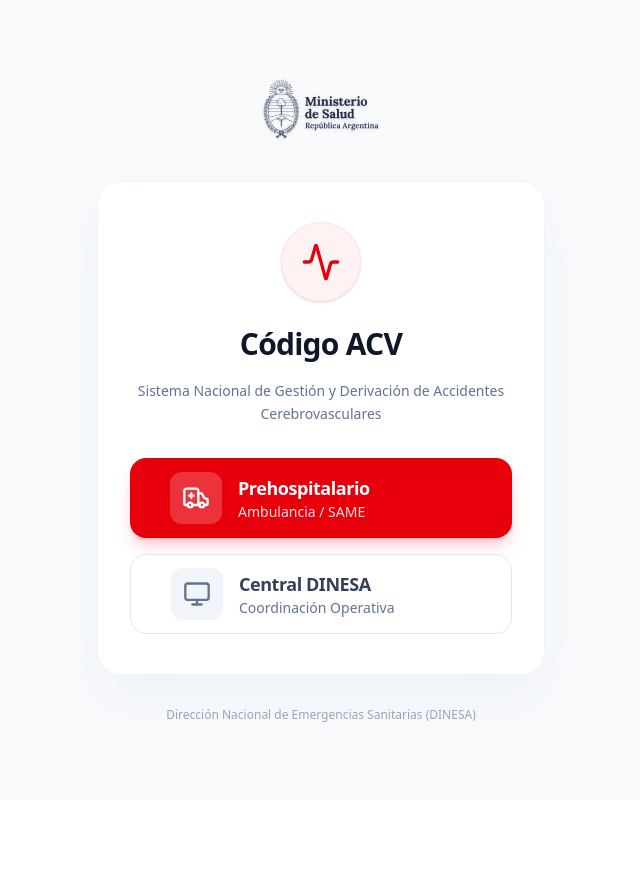
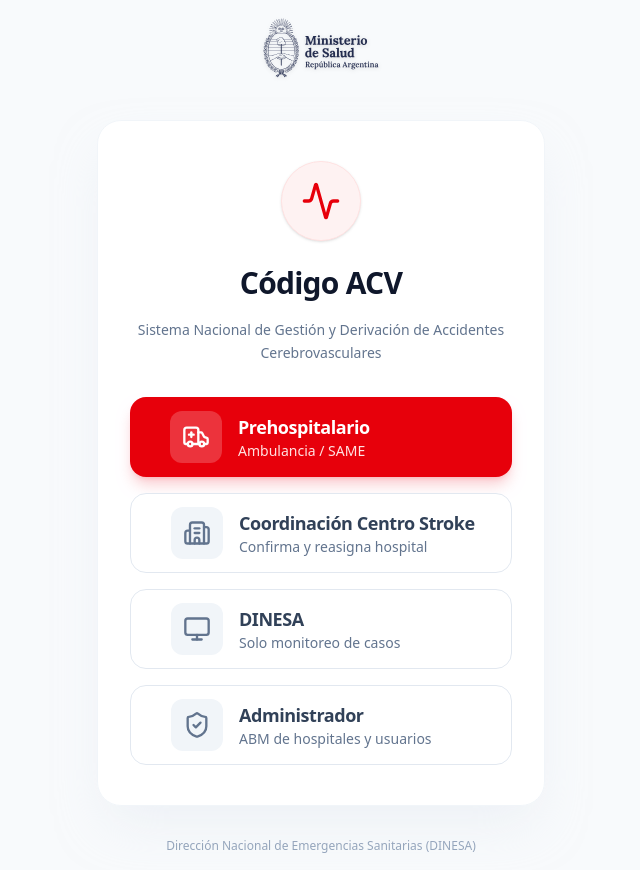
Before and after one commit to sumar21/stroke-ministerio-salud, a React (Vite) app: page / in a window 1280 px wide. Shown: the whole page, without its empty margins (319-959 px from the left). Before the commit the page ends 800 px from the top, so only its background shows below. Built offline with nearby package versions, Linux system fonts and the light colour scheme; no server answers.

Commit message:
Refactor DINESA references to Coordination Center and update role handling in views

```diff
--- a/api/confirm-hospital.ts
+++ b/api/confirm-hospital.ts
@@ -57,7 +57,7 @@ export default async function handler(req: VercelRequest, res: VercelResponse) {
         <div style="padding:24px;background:#f8fafc">
           <div style="background:#d1fae5;border:1px solid #a7f3d0;border-radius:6px;padding:14px 18px;margin-bottom:20px">
             <p style="margin:0;color:#065f46;font-weight:600;font-size:14px">📋 Caso: ${caseId}</p>
-            <p style="margin:6px 0 0;color:#047857;font-size:13px">DINESA ha confirmado la derivación a <strong>${hospitalName}</strong>. Activar equipo de stroke.</p>
+            <p style="margin:6px 0 0;color:#047857;font-size:13px">Coordinación del Centro Stroke ha confirmado la derivación a <strong>${hospitalName}</strong>. Activar equipo de stroke.</p>
           </div>
           <h2 style="margin-top:0;font-size:17px;border-bottom:2px solid #e2e8f0;padding-bottom:8px">Información del Paciente</h2>
           <table style="width:100%;border-collapse:collapse;margin-top:12px">${patientRows(patientData || {})}</table>
--- a/api/reassign-hospital.ts
+++ b/api/reassign-hospital.ts
@@ -59,7 +59,7 @@ export default async function handler(req: VercelRequest, res: VercelResponse) {
         <div style="padding:24px;background:#f8fafc">
           <div style="background:#fef3c7;border:1px solid #fde68a;border-radius:6px;padding:14px 18px;margin-bottom:20px">
             <p style="margin:0;color:#92400e;font-weight:600;font-size:14px">📋 Caso: ${caseId}</p>
-            <p style="margin:6px 0 0;color:#b45309;font-size:13px">Derivación a <strong>${cancelledName}</strong> cancelada por DINESA. Paciente redirigido.</p>
+            <p style="margin:6px 0 0;color:#b45309;font-size:13px">Derivación a <strong>${cancelledName}</strong> cancelada por Coordinación del Centro Stroke. Paciente redirigido.</p>
           </div>
           <h2 style="margin-top:0;font-size:17px;border-bottom:2px solid #e2e8f0;padding-bottom:8px">Información del Paciente</h2>
           <table style="width:100%;border-collapse:collapse;margin-top:12px">${patientRows(patientData || {})}</table>
@@ -79,7 +79,7 @@ export default async function handler(req: VercelRequest, res: VercelResponse) {
         <div style="padding:24px;background:#f8fafc">
           <div style="background:#fee2e2;border:1px solid #fca5a5;border-radius:6px;padding:14px 18px;margin-bottom:20px">
             <p style="margin:0;color:#7f1d1d;font-weight:600;font-size:14px">📋 Caso: ${caseId}</p>
-            <p style="margin:6px 0 0;color:#991b1b;font-size:13px">DINESA ha derivado un paciente con <strong>Código ACV</strong>. Activar equipo de stroke.</p>
+            <p style="margin:6px 0 0;color:#991b1b;font-size:13px">Coordinación del Centro Stroke ha derivado un paciente con <strong>Código ACV</strong>. Activar equipo de stroke.</p>
           </div>
           <h2 style="margin-top:0;font-size:17px;border-bottom:2px solid #e2e8f0;padding-bottom:8px">Información del Paciente</h2>
           <table style="width:100%;border-collapse:collapse;margin-top:12px">${patientRows(patientData || {})}</table>
--- a/src/App.tsx
+++ b/src/App.tsx
@@ -161,9 +161,32 @@ export default function App() {
     );
   }
 
+  if (role === 'COORDINATION') {
+    return (
+      <DinesaView
+        mode="COORDINATION"
+        onLogout={handleLogout}
+        cases={cases}
+        onAssignHospital={handleAssignHospital}
+      />
+    );
+  }
+
   if (role === 'DINESA') {
     return (
       <DinesaView
+        mode="DINESA"
+        onLogout={handleLogout}
+        cases={cases}
+        onAssignHospital={handleAssignHospital}
+      />
+    );
+  }
+
+  if (role === 'ADMIN') {
+    return (
+      <DinesaView
+        mode="ADMIN"
         onLogout={handleLogout}
         cases={cases}
         onAssignHospital={handleAssignHospital}
--- a/src/types.ts
+++ b/src/types.ts
@@ -1,4 +1,4 @@
-export type Role = 'AMBULANCE' | 'DINESA' | null;
+export type Role = 'AMBULANCE' | 'COORDINATION' | 'DINESA' | 'ADMIN' | null;
 
 export type Coverage = 'OBRA_SOCIAL' | 'PREPAGA' | 'PUBLICO' | 'SIN_COBERTURA';
 
--- a/src/views/DinesaView.tsx
+++ b/src/views/DinesaView.tsx
@@ -10,6 +10,7 @@ import { HospitalsView } from './dinesa/HospitalsView';
 import { UsersView } from './dinesa/UsersView';
 
 interface DinesaViewProps {
+  mode?: 'COORDINATION' | 'DINESA' | 'ADMIN';
   onLogout: () => void;
   cases: AcvCase[];
   onAssignHospital: (caseId: string, hospitalId: string) => void;
@@ -17,9 +18,11 @@ interface DinesaViewProps {
 
 type ViewState = 'MONITOR' | 'DASHBOARD' | 'HOSPITALS' | 'USERS';
 
-export function DinesaView({ onLogout, cases, onAssignHospital }: DinesaViewProps) {
-  const [currentView, setCurrentView] = useState<ViewState>('MONITOR');
-  const [isConfigOpen, setIsConfigOpen] = useState(false);
+export function DinesaView({ mode = 'COORDINATION', onLogout, cases, onAssignHospital }: DinesaViewProps) {
+  const isAdminMode = mode === 'ADMIN';
+  const isMonitorOnlyMode = mode === 'DINESA';
+  const [currentView, setCurrentView] = useState<ViewState>(isAdminMode ? 'HOSPITALS' : 'MONITOR');
+  const [isConfigOpen, setIsConfigOpen] = useState(isAdminMode);
   const [isMobileMenuOpen, setIsMobileMenuOpen] = useState(false);
 
   const activeCasesCount = cases.filter(c => ['PENDING_ASSIGNMENT', 'PRE_ASSIGNED', 'ASSIGNED_EN_ROUTE'].includes(c.status)).length;
@@ -62,16 +65,22 @@ export function DinesaView({ onLogout, cases, onAssignHospital }: DinesaViewProp
           <div className="flex items-center justify-between mb-6 px-2">
             <div className="flex items-center gap-2 text-slate-800">
               <Monitor className="w-5 h-5 text-red-600" />
-              <h1 className="font-bold text-lg tracking-tight">Central DINESA</h1>
+              <h1 className="font-bold text-lg tracking-tight">
+                {isAdminMode ? 'Administrador' : isMonitorOnlyMode ? 'DINESA (Monitor)' : 'Coordinación Centro Stroke'}
+              </h1>
             </div>
+            {!isAdminMode && (
               <Badge
                 variant="secondary"
                 className="bg-red-50 text-red-700 border-red-200 text-xs font-semibold px-3 py-1 min-w-[78px] justify-center whitespace-nowrap"
               >
                 {activeCasesCount} Activos
               </Badge>
+            )}
           </div>
 
+          {!isAdminMode ? (
+            <>
               <p className="text-xs font-semibold text-slate-500 uppercase tracking-wider mb-3 px-2">Menú Principal</p>
               <nav className="space-y-1 mb-8">
                 <button
@@ -81,6 +90,7 @@ export function DinesaView({ onLogout, cases, onAssignHospital }: DinesaViewProp
                   <Monitor className="w-5 h-5" />
                   Monitor de Emergencias
                 </button>
+                {isMonitorOnlyMode && (
                   <button
                     onClick={() => handleNavClick('DASHBOARD')}
                     className={`w-full flex items-center gap-3 px-3 py-2.5 rounded-lg text-sm font-medium transition-colors ${currentView === 'DASHBOARD' ? 'bg-red-50 text-red-700' : 'text-slate-600 hover:bg-slate-100 hover:text-slate-900'}`}
@@ -88,8 +98,11 @@ export function DinesaView({ onLogout, cases, onAssignHospital }: DinesaViewProp
                     <LayoutDashboard className="w-5 h-5" />
                     Dashboard
                   </button>
+                )}
               </nav>
-
+            </>
+          ) : (
+            <>
               <p className="text-xs font-semibold text-slate-500 uppercase tracking-wider mb-3 px-2">Administración</p>
               <div className="space-y-1">
                 <button
@@ -122,6 +135,8 @@ export function DinesaView({ onLogout, cases, onAssignHospital }: DinesaViewProp
                   </div>
                 )}
               </div>
+            </>
+          )}
         </div>
 
         <div className="p-4 border-t border-slate-100">
@@ -141,14 +156,22 @@ export function DinesaView({ onLogout, cases, onAssignHospital }: DinesaViewProp
           </Button>
           <div className="flex items-center gap-2 text-slate-800">
             <Monitor className="w-5 h-5 text-red-600" />
-            <h1 className="font-bold text-lg tracking-tight">DINESA</h1>
+            <h1 className="font-bold text-lg tracking-tight">
+              {isAdminMode ? 'Administrador' : isMonitorOnlyMode ? 'DINESA' : 'Coordinación'}
+            </h1>
           </div>
         </div>
 
-        {currentView === 'MONITOR' && <MonitorView cases={cases} onAssignHospital={onAssignHospital} />}
-        {currentView === 'DASHBOARD' && <DashboardView cases={cases} />}
-        {currentView === 'HOSPITALS' && <HospitalsView />}
-        {currentView === 'USERS' && <UsersView />}
+        {!isAdminMode && currentView === 'MONITOR' && (
+          <MonitorView
+            cases={cases}
+            onAssignHospital={onAssignHospital}
+            canAssign={!isMonitorOnlyMode}
+          />
+        )}
+        {!isAdminMode && isMonitorOnlyMode && currentView === 'DASHBOARD' && <DashboardView cases={cases} />}
+        {isAdminMode && currentView === 'HOSPITALS' && <HospitalsView />}
+        {isAdminMode && currentView === 'USERS' && <UsersView />}
       </main>
     </div>
   );
--- a/src/views/LoginView.tsx
+++ b/src/views/LoginView.tsx
@@ -2,7 +2,7 @@ import React from 'react';
 import { Button } from '../components/Button';
 import { Card, CardContent, CardHeader, CardTitle } from '../components/Card';
 import { Role } from '../types';
-import { Ambulance, Monitor, Activity } from 'lucide-react';
+import { Ambulance, Monitor, Activity, ShieldCheck, Building2 } from 'lucide-react';
 import { motion } from 'motion/react';
 import { images } from '../images';
 
@@ -64,6 +64,21 @@ export function LoginView({ onLogin }: LoginViewProps) {
             <Button
               size="xl"
               variant="outline"
+              className="w-full justify-start gap-4 text-left border-slate-200 hover:border-orange-200 hover:bg-orange-50 text-slate-700 rounded-2xl h-20 transition-all hover:scale-[1.02] hover:shadow-md hover:shadow-orange-100/50 group"
+              onClick={() => onLogin('COORDINATION')}
+            >
+              <div className="bg-slate-100 p-3 rounded-xl text-slate-500 group-hover:bg-orange-100 group-hover:text-orange-700 transition-colors">
+                <Building2 className="w-7 h-7" />
+              </div>
+              <div className="flex flex-col">
+                <span className="font-bold text-lg tracking-tight">Coordinación Centro Stroke</span>
+                <span className="text-sm font-medium text-slate-500 group-hover:text-orange-700/70 transition-colors">Confirma y reasigna hospital</span>
+              </div>
+            </Button>
+
+            <Button
+              size="xl"
+              variant="outline"
               className="w-full justify-start gap-4 text-left border-slate-200 hover:border-red-200 hover:bg-red-50 text-slate-700 rounded-2xl h-20 transition-all hover:scale-[1.02] hover:shadow-md hover:shadow-red-100/50 group"
               onClick={() => onLogin('DINESA')}
             >
@@ -71,8 +86,23 @@ export function LoginView({ onLogin }: LoginViewProps) {
                 <Monitor className="w-7 h-7" />
               </div>
               <div className="flex flex-col">
-                <span className="font-bold text-lg tracking-tight">Central DINESA</span>
-                <span className="text-sm font-medium text-slate-500 group-hover:text-red-600/70 transition-colors">Coordinación Operativa</span>
+                <span className="font-bold text-lg tracking-tight">DINESA</span>
+                <span className="text-sm font-medium text-slate-500 group-hover:text-red-600/70 transition-colors">Solo monitoreo de casos</span>
+              </div>
+            </Button>
+
+            <Button
+              size="xl"
+              variant="outline"
+              className="w-full justify-start gap-4 text-left border-slate-200 hover:border-blue-200 hover:bg-blue-50 text-slate-700 rounded-2xl h-20 transition-all hover:scale-[1.02] hover:shadow-md hover:shadow-blue-100/50 group"
+              onClick={() => onLogin('ADMIN')}
+            >
+              <div className="bg-slate-100 p-3 rounded-xl text-slate-500 group-hover:bg-blue-100 group-hover:text-blue-700 transition-colors">
+                <ShieldCheck className="w-7 h-7" />
+              </div>
+              <div className="flex flex-col">
+                <span className="font-bold text-lg tracking-tight">Administrador</span>
+                <span className="text-sm font-medium text-slate-500 group-hover:text-blue-700/70 transition-colors">ABM de hospitales y usuarios</span>
               </div>
             </Button>
           </CardContent>
--- a/src/views/dinesa/MonitorView.tsx
+++ b/src/views/dinesa/MonitorView.tsx
@@ -9,9 +9,10 @@ import { CaseDetailModal } from '../../components/dinesa/CaseDetailModal';
 interface MonitorViewProps {
   cases: AcvCase[];
   onAssignHospital: (caseId: string, hospitalId: string) => void;
+  canAssign?: boolean;
 }
 
-export function MonitorView({ cases, onAssignHospital }: MonitorViewProps) {
+export function MonitorView({ cases, onAssignHospital, canAssign = true }: MonitorViewProps) {
   const [selectedCaseId, setSelectedCaseId] = useState<string | null>(null);
   const activeCases = useMemo(() => cases.filter(c => c.status === 'PENDING_ASSIGNMENT' || c.status === 'PRE_ASSIGNED' || c.status === 'ASSIGNED_EN_ROUTE' || c.status === 'ARRIVED'), [cases]);
 
@@ -137,6 +138,7 @@ export function MonitorView({ cases, onAssignHospital }: MonitorViewProps) {
           isOpen={!!selectedCaseId}
           onClose={() => setSelectedCaseId(null)}
           onAssignHospital={onAssignHospital}
+          canAssign={canAssign}
         />
       )}
     </div>
--- a/src/views/dinesa/UsersView.tsx
+++ b/src/views/dinesa/UsersView.tsx
@@ -145,7 +145,9 @@ export function UsersView() {
                 onChange={e => setCurrentUser({...currentUser!, role: e.target.value as any})}
               >
                 <option value="AMBULANCE">Ambulancia (Carga)</option>
-                <option value="DINESA">DINESA (Gestión)</option>
+                <option value="COORDINATION">Coordinación Centro Stroke</option>
+                <option value="DINESA">DINESA (Monitor)</option>
+                <option value="ADMIN">Administrador</option>
                 <option value="HOSPITAL">Hospital (Recepción)</option>
               </select>
             </div>
--- a/src/views/prehospital/CaseDetail.tsx
+++ b/src/views/prehospital/CaseDetail.tsx
@@ -79,7 +79,7 @@ export function CaseDetail({ caseData, onBack, onArrive }: CaseDetailProps) {
                       <div>
                         <h2 className="text-xl font-bold text-slate-900">Pre Asignado</h2>
                         <p className="text-slate-600 mt-1">
-                          El sistema ha sugerido un destino. Aguardando confirmación final de DINESA.
+                          El sistema ha sugerido un destino. Aguardando confirmación final de Coordinación del Centro Stroke.
                         </p>
                         <div className="mt-4 p-4 bg-slate-50 rounded-lg border border-slate-200 text-left w-full space-y-4">
                           <div>
```
Also changed, not shown: server.ts (+4 -4 lines), src/components/dinesa/CaseDetailModal.tsx (+9 -2 lines). Lines whose indentation alone changed are shown as unchanged.
